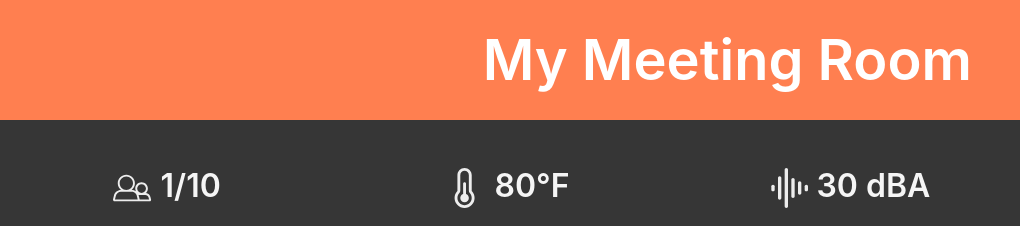
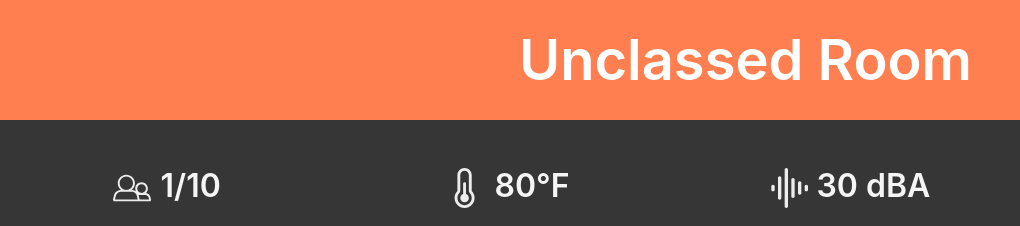
Before and after one commit to jegavin/pwa-webapp, a plain HTML site: page index.html in a window 1280 px wide. Shown: the top 226 px of the page, 260-1280 px from the left. Drawn offline with nearby package versions, Linux system fonts and the light colour scheme; no server answers.

Commit message:
Update index.html

```diff
--- a/index.html
+++ b/index.html
@@ -72,7 +72,7 @@
               id="workspaceName"
               style="font-size: 3.5rem"
             >
-              My Meeting Room
+              Unclassed Room
             </p>
           </div>
           <div
```
